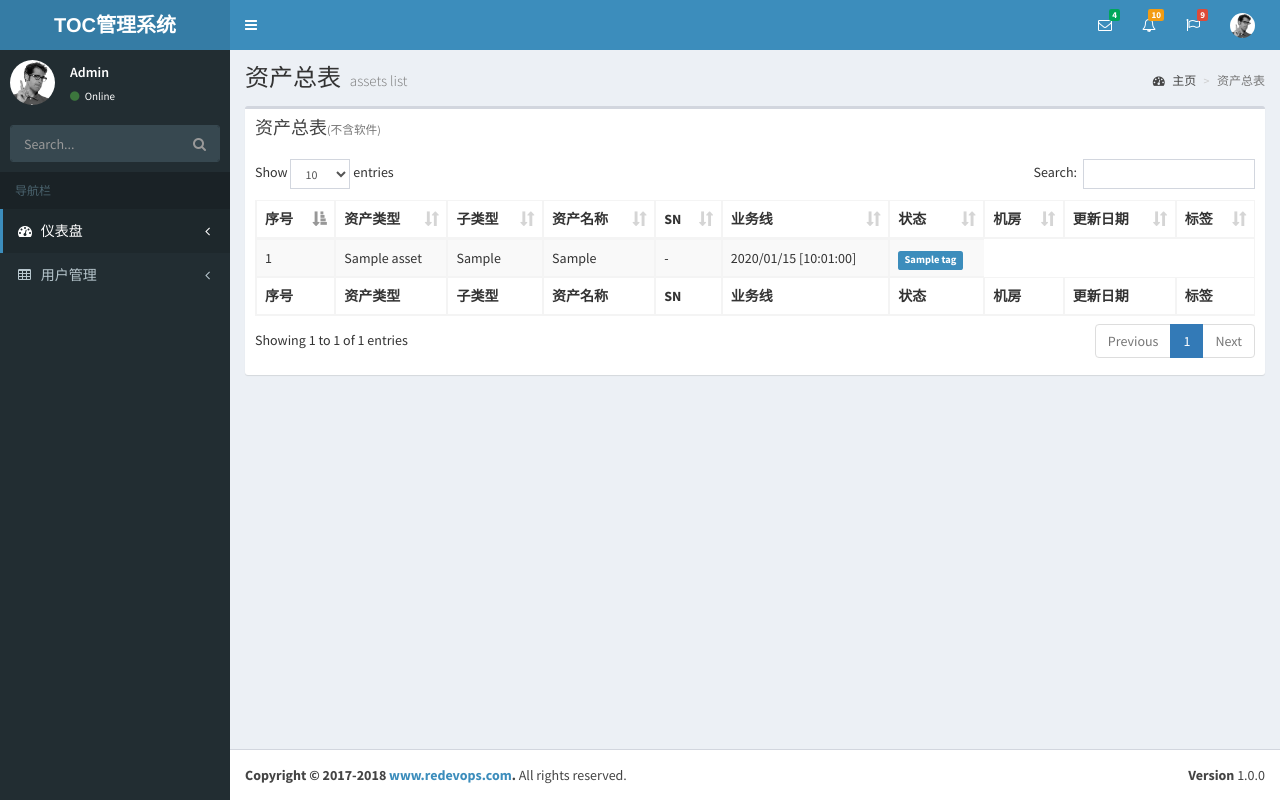
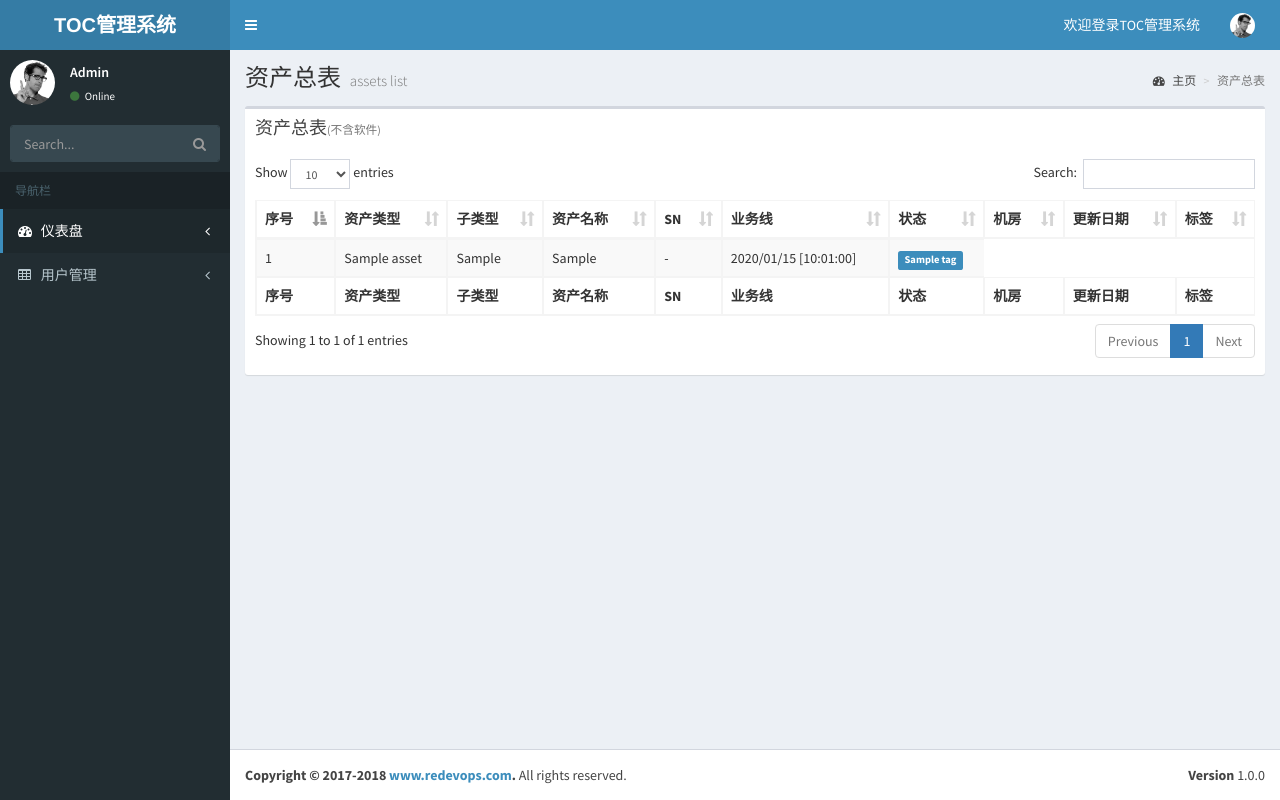
Before and after one commit to gyw040518/django_auth, a Django app: template templates/index.html in a window 1280 px wide. Run offline with Django 3.2, Linux system fonts and the light colour scheme; the template is opened without the code that fills it: most values are stand-ins (such as "Sample title", 1, 10 or a date in 2020); some libraries are stand-ins or nearby versions.

Commit message:
update templates/base.html

```diff
--- a/templates/base.html
+++ b/templates/base.html
@@ -40,39 +40,9 @@
       <a href="#" class="sidebar-toggle" data-toggle="offcanvas" role="button">
         <span class="sr-only">Toggle navigation</span>
       </a>
-
       <div class="navbar-custom-menu">
           <ul class="nav navbar-nav">
-          <!-- Messages: style can be found in dropdown.less-->
-          <li class="dropdown messages-menu">
-            <a href="#" class="dropdown-toggle" data-toggle="dropdown">
-              <i class="fa fa-envelope-o"></i>
-              <span class="label label-success">4</span>
-            </a>
-            <ul class="dropdown-menu">
-              <li class="header">此功能暂缺</li>
-            </ul>
-          </li>
-          <!-- Notifications: style can be found in dropdown.less -->
-          <li class="dropdown notifications-menu">
-            <a href="#" class="dropdown-toggle" data-toggle="dropdown">
-              <i class="fa fa-bell-o"></i>
-              <span class="label label-warning">10</span>
-            </a>
-            <ul class="dropdown-menu">
-              <li class="header">此功能暂缺</li>
-            </ul>
-          </li>
-          <!-- Tasks: style can be found in dropdown.less -->
-          <li class="dropdown tasks-menu">
-            <a href="#" class="dropdown-toggle" data-toggle="dropdown">
-              <i class="fa fa-flag-o"></i>
-              <span class="label label-danger">9</span>
-            </a>
-            <ul class="dropdown-menu">
-              <li class="header">此功能暂缺</li>
-            </ul>
-          </li>
+              <li><a href="#">欢迎登录TOC管理系统</a></li>
               <!-- 用户信息: style can be found in dropdown.less -->
               <li class="dropdown user user-menu">
                   <a href="#" class="dropdown-toggle" data-toggle="dropdown">
```
Lines whose indentation alone changed are shown as unchanged.
